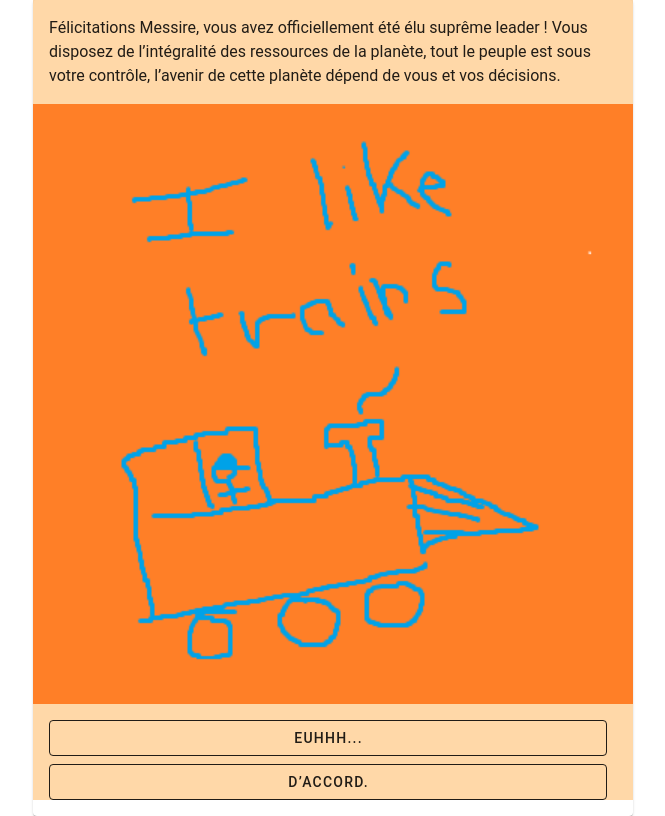
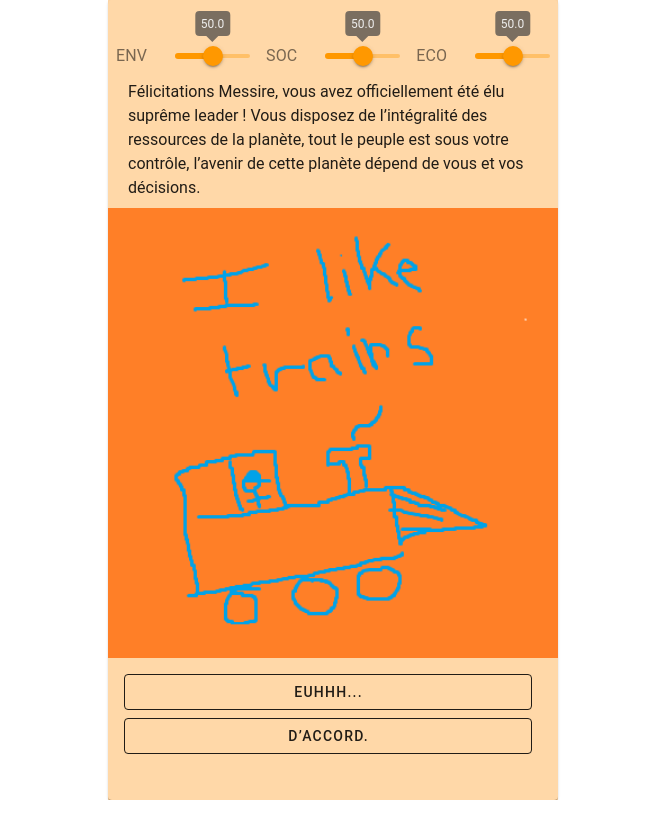
Before and after one commit to ThibaultNG/nuit-info-2023, a Vue app: page /home in a window 1280 px wide. Both pictures are taken after a click on the button "TUTORIEL". Shown: the whole page, without its empty margins (307-972 px from the left). Built offline with nearby package versions, Linux system fonts and the light colour scheme.

Commit message:
STYLE: GamePage

```diff
--- a/src/App.vue
+++ b/src/App.vue
@@ -6,11 +6,11 @@
 				position: absolute;
 				opacity: 0.5;
 				min-height: 100vh;
-				min-width: 600px;
+				min-width: 450px;
 				max-width: 100vh;
 			"
 		></div>
-		<div style="height: 100vh; min-width: 600px; max-width: 100vh">
+		<div style="height: 100vh; min-width: 450px; max-width: 100vh">
 			<RouterView />
 		</div>
 	</div>
--- a/src/modules/game/GamePage.vue
+++ b/src/modules/game/GamePage.vue
@@ -1,16 +1,13 @@
 <template>
 	<v-card
-		style="
-			min-height: 100vh;
-			max-width: 600px;
-			background-color: rgba(0, 0, 0, 0);
-		"
+		v-if="card"
+		style="min-height: 100vh; max-width: 450px; background-color: rgba(0, 0, 0, 0)"
 	>
-		<!-- <RessourcesBar /> -->
+		<RessourcesBar />
 
-		<v-container>
+		<div class="mx-5 mb-2">
 			{{ card.event }}
-		</v-container>
+		</div>
 		<CardImage :name="card.name" />
 		<v-container style="display: flex; flex-direction: column">
 			<ChoiceButton class="mb-2" :choice-text="card.left.answer" @click="handleClick" />
@@ -32,7 +29,7 @@ import RessourcesBar from "@/modules/game/component/RessourcesBar.vue";
 
 const snackbar = ref<boolean>(false);
 const gameStore = useGameStore();
-const card = computed(() => gameStore.currentCard!);
+const card = computed(() => gameStore.currentCard);
 
 function handleClick() {
 	if (gameStore.currentCard!.alert) snackbar.value = true;
--- a/src/modules/game/component/LevelSlider.vue
+++ b/src/modules/game/component/LevelSlider.vue
@@ -6,6 +6,7 @@
 		density="compact"
 		readonly
 		thumb-label="always"
+        hide-details
 		style="{ width: 200px, height: 30px }"
 	/>
 </template>
--- a/src/modules/game/component/RessourcesBar.vue
+++ b/src/modules/game/component/RessourcesBar.vue
@@ -1,14 +1,13 @@
 <template>
-	<v-container style="display: flex">
+	<div style="display: flex" class="mb-2 mt-10">
 		<LevelSlider :title="ressources[0]" />
-		<LevelSlider :title="ressources[1]"  />
-		<LevelSlider :title="ressources[2]"  />
-	</v-container>
+		<LevelSlider :title="ressources[1]" />
+		<LevelSlider :title="ressources[2]" />
+	</div>
 </template>
 
 <script setup lang="ts">
-import { ref, watch } from "vue";
 import LevelSlider from "./LevelSlider.vue";
 
-const ressources = ["Environnement", "Social", "Economique"];
+const ressources = ["ENV", "SOC", "ECO"];
 </script>
```
